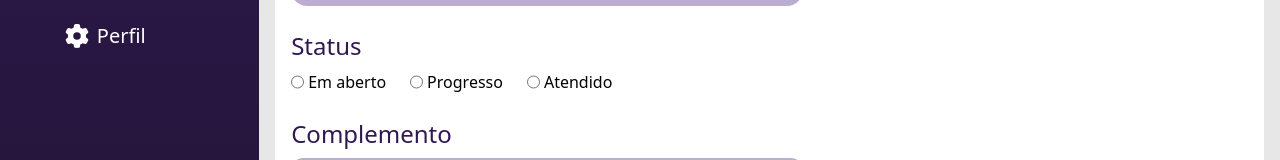
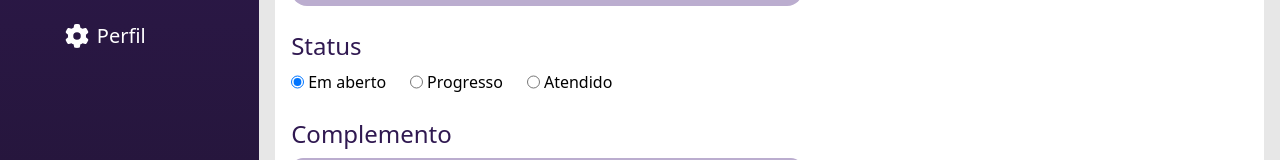
Before and after one commit to oMatheus-Farias/call_flow_manager, a React (Vite) app: page /new in a window 1280 px wide. Shown: the part 306-466 px from the top of the page. Built offline with nearby package versions, Linux system fonts and the light colour scheme; no server answers; sample sign-in values are in the browser's storage.

Commit message:
feat: adicionado logica para marcar como checado o input radio

```diff
--- a/src/pages/New/index.tsx
+++ b/src/pages/New/index.tsx
@@ -1,8 +1,18 @@
+import { useState } from "react";
+
 import Nav from "../../components/Nav";
 import Header from "../../components/Header";
 import Container from "../../components/Container";
 
 export default function New(){
+  const [customer, setCustomer] = useState([]);
+  const [subject, setSubject] = useState('Suporte');
+  const [status, setStatus] = useState('Aberto');
+
+  function handleChecked(event: any){
+    setStatus(event.target.value);
+  };
+
   return(
     <div className="h-full bg-offWhite md:flex" >
       <Nav/>
@@ -36,7 +46,9 @@ export default function New(){
                 <input
                   type="radio"
                   name="radio"
-                  value='Em aberto'
+                  value='Aberto'
+                  onChange={handleChecked}
+                  checked={ status === 'Aberto' }
                 />
                 <span>Em aberto</span>
               </div>
@@ -46,6 +58,8 @@ export default function New(){
                   type="radio"
                   name="radio"
                   value='Progresso'
+                  onChange={handleChecked}
+                  checked={ status === 'Progresso' }
                 />
                 <span>Progresso</span>
               </div>
@@ -55,6 +69,8 @@ export default function New(){
                   type="radio"
                   name="radio"
                   value='Atendido'
+                  onChange={handleChecked}
+                  checked={ status === 'Atendido' }
                 />
                 <span>Atendido</span>
               </div>
```
